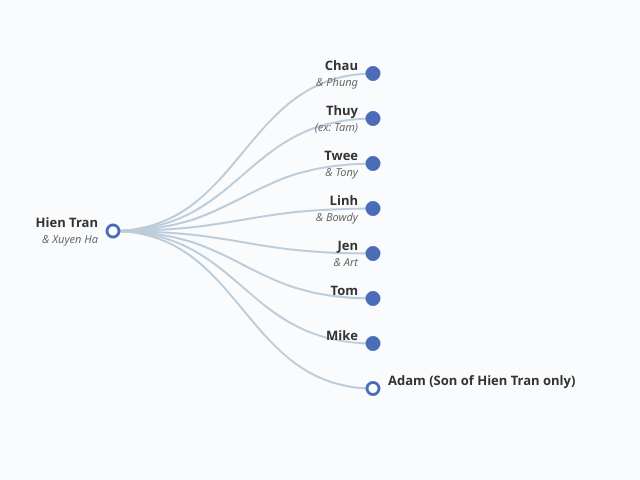
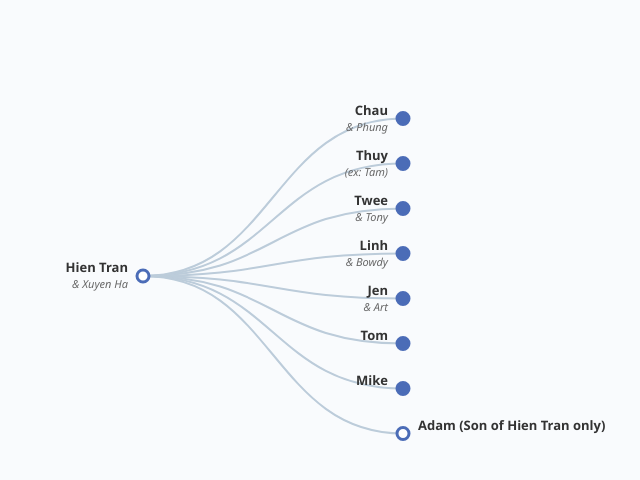
Before and after one commit to mars2miket/famtree, a plain HTML site: page index.html in a window 1280 px wide. Shown: the part 124-604 px from the top of the page, without its empty margins (7-647 px from the left). Drawn offline with nearby package versions, Linux system fonts and the light colour scheme.

Commit message:
Add files via upload

```diff
--- a/index.html
+++ b/index.html
@@ -2,7 +2,7 @@
 <html lang="en">
 <head>
     <meta charset="UTF-8">
-    <title>D3.js Interactive Family Tree</title>
+    <title>Family Tree</title>
     <style>
         body {
             font-family: 'Segoe UI', Tahoma, Geneva, Verdana, sans-serif;
@@ -76,13 +76,18 @@
             }
         }
 
-// 5. Fetch and load data (With Memory Persistence!)
+        // 5. Fetch and load data
         d3.json("data.json").then(data => {
             root = d3.hierarchy(data, d => d.children);
 
-    // Center the camera group nicely in the left-center window
-    g.attr("transform", `translate(${margin.left}, ${height / 2})`);
+            // FIX: Dynamic window tracking to force alignment on screen
+            const initialLeft = window.innerWidth > 600 ? 150 : 50;
+            const initialTop = window.innerHeight / 2;
 
+            // Set the container position explicitly
+            g.attr("transform", `translate(${initialLeft}, ${initialTop})`);
+
+            // Seed initial animation variables
             root.x0 = 0;
             root.y0 = 0;
 
@@ -91,10 +96,9 @@ d3.json("data.json").then(data => {
 
             // Smart collapse function that checks your memory
             function applySavedState(d) {
-        // If this person's name was saved as collapsed, or if it's past Gen 2 on a first-time load
                 const shouldCollapse = savedCollapsed.length > 0
                     ? savedCollapsed.includes(d.data.name)
-            : d.depth >= 1; // Default to collapse past generation 1 if no history exists
+                    : d.depth >= 1;
 
                 if (d.children) {
                     d.children.forEach(applySavedState);
```
Lines whose indentation alone changed are shown as unchanged.
